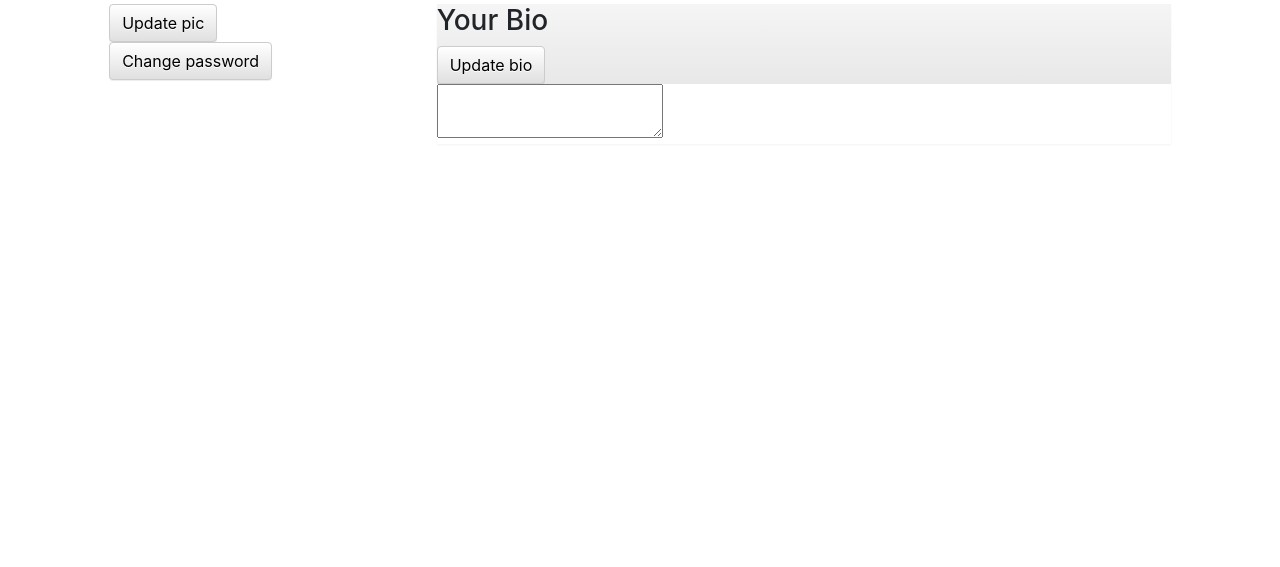
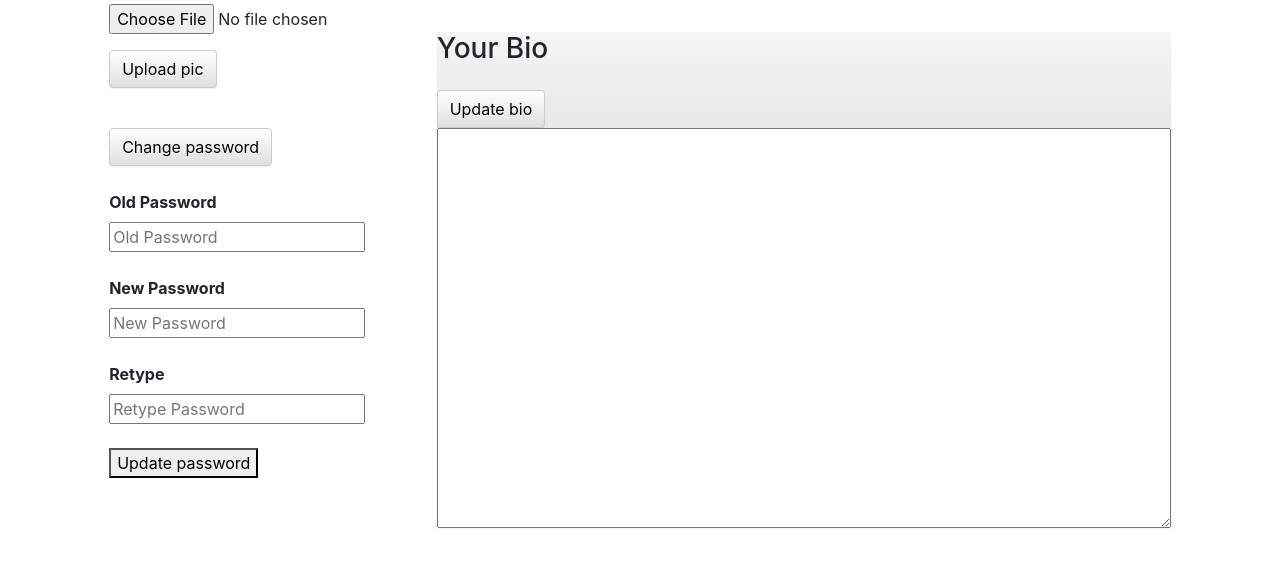
Before and after one commit to Christiaanben/quori, a Flask app: page /profilepage in a window 1280 px wide. Shown: the part 66-633 px from the top of the page. Run offline with Flask 2, Linux system fonts and the light colour scheme; grey boxes labelled with a size stand in for pictures from a placeholder-image service; some libraries are stand-ins or nearby versions.

Commit message:
Update profilepage.html

```diff
--- a/app/templates/profilepage.html
+++ b/app/templates/profilepage.html
@@ -33,6 +33,34 @@
                 display: inline-block;
                 width: 40px;
                 height: 40px;
+                border-radius: 50%;
+
+                background-repeat: no-repeat;
+                background-position: center center;
+                background-size: cover;
+            }
+
+            .spaceme {
+                margin-top: 1em;
+            }
+
+            .fits{
+                width: 100%;
+                height: 100%;
+            }
+
+            .centerp {
+                vertical-align: middle;
+            }
+
+            .bio {
+                height: 400px;
+            }
+
+            .pic {
+                display: inline-block;
+                width: 220px;
+                height: 220px;
                 border-radius: 50%;
 
                 background-repeat: no-repeat;
@@ -98,9 +126,24 @@
             <!-- ************************ Profile Pic *************************** -->
             <div class="col-xs-12 col-sm-12 col-md-3 col-lg-3">
                 <div class="centerp">
-                    <div class="pic one"></div>
-                    <input type="button" class=" btn btn-default" value="Update pic"><br>
-                    <button type="button" class="spaceme btn btn-default">Change password</button>
+                    <form action="/action_page.php">
+                        <input type="file" name="pic" accept="image/*">
+                        <input type="submit" class="spaceme btn btn-default" value="Upload pic">
+                    </form>
+
+                    <br>
+                    <button onclick="myFunction()" class="spaceme btn btn-default">Change password</button>
+
+                    <div id="yeschange" display="none">
+                        <br>
+                        <label for="password"><b>Old Password</b></label><div class="loginlabel"></div>
+                        <input type="password" placeholder="Old Password" id="password" name="password"><br><br>
+                        <label for="password"><b>New Password</b></label><div class="loginlabel"></div>
+                        <input type="password" placeholder="New Password" id="password2" name="npassword"><br><br>
+                        <label for="password"><b>Retype</b></label><div class="loginlabel"></div>
+                        <input type="password" placeholder="Retype Password" id="retypePassword2" name="retypePassword"><br><br>
+                        <button type="submit" style="margin-bottom: 20px">Update password</button>
+                    </div>
                 </div>
             </div>
             <!-- %%%%%%%%%%%% Main column for the Bio%%%%%%%%%%%%%%%-->
@@ -122,3 +165,13 @@
         </div>
     </body>
 </html>
+<script>
+    function myFunction() {
+        var x = document.getElementById("yeschange");
+        if (x.style.display === "none") {
+            x.style.display = "block";
+        } else {
+            x.style.display = "none";
+        }
+    }
+</script>
```
